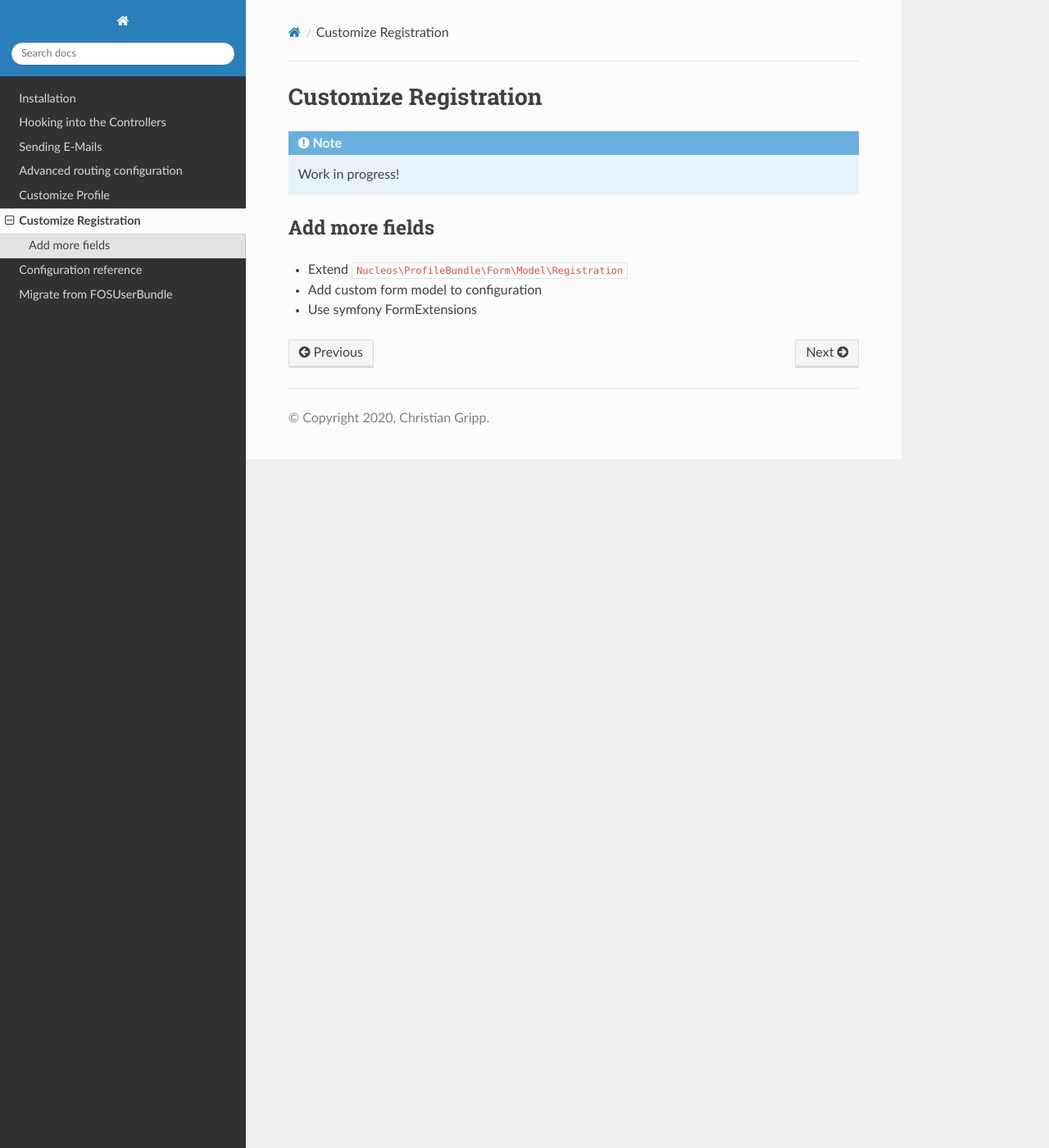
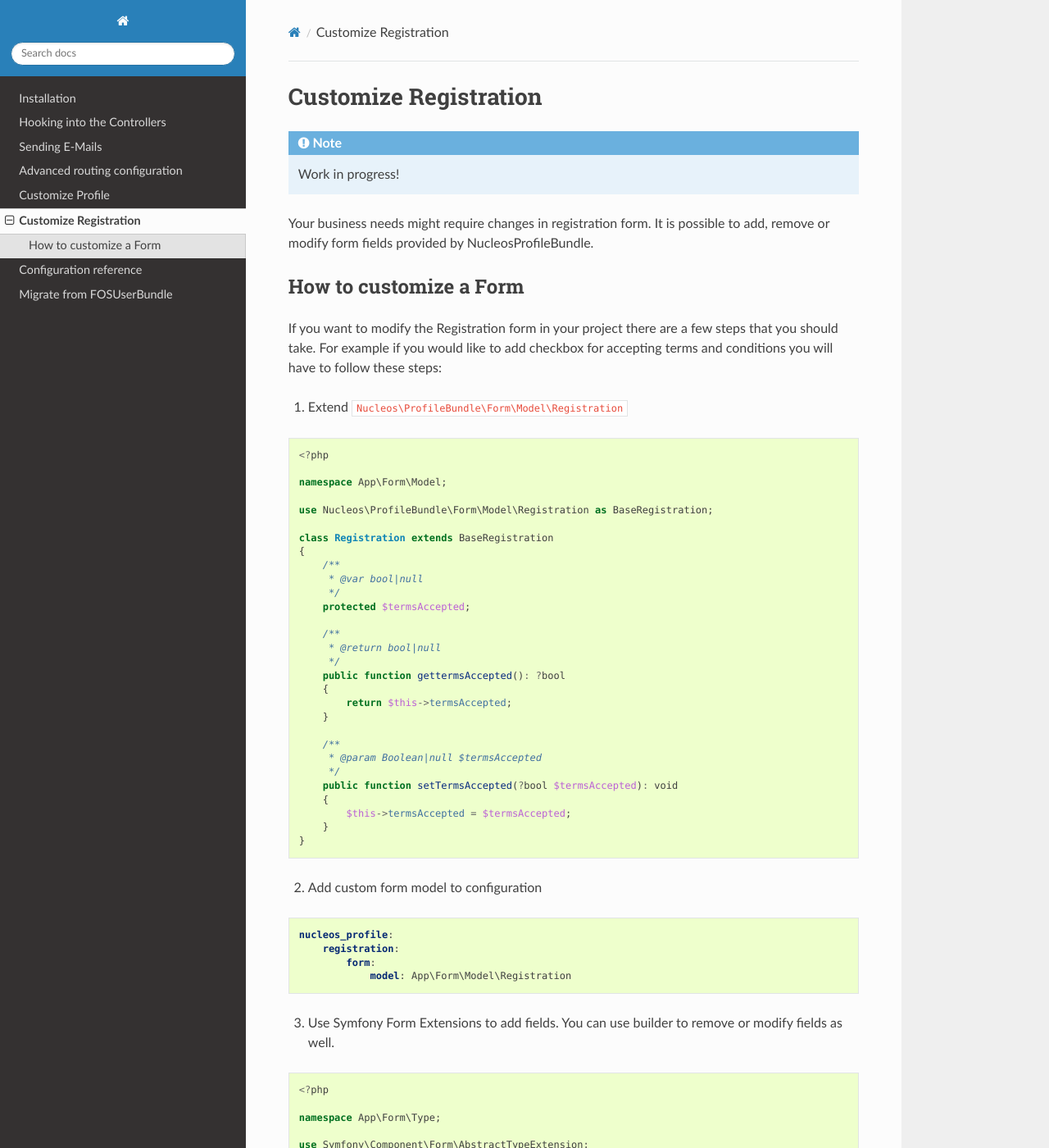
Before and after one commit to nucleos/NucleosProfileBundle, a Sphinx documentation site: the page built from docs/customize_registration.rst, in a window 1280 px wide and 1400 px high. Shown: the whole window at 82% size. Built offline with Sphinx 7.4.7 and the Read the Docs theme 2.0.0, drawn with Linux system fonts in a browser that asks for light colours; some of the changed text lies outside the part shown.

Commit message:
Improve customize registration form documentation page

```diff
--- a/docs/customize_registration.rst
+++ b/docs/customize_registration.rst
@@ -5,9 +5,79 @@ Customize Registration
 
     Work in progress!
 
-Add more fields
----------------
 
-- Extend ``Nucleos\ProfileBundle\Form\Model\Registration``
-- Add custom form model to configuration
-- Use symfony FormExtensions
+Your business needs might require changes in registration form. It is possible to add, remove or modify form fields provided by NucleosProfileBundle.
+
+How to customize a Form
+-----------------------
+
+If you want to modify the Registration form in your project there are a few steps that you should take. For example if you would like to add checkbox for accepting terms and conditions you will have to follow these steps:
+
+1. Extend ``Nucleos\ProfileBundle\Form\Model\Registration``
+
+.. code-block:: php
+
+    <?php
+
+    namespace App\Form\Model;
+
+    use Nucleos\ProfileBundle\Form\Model\Registration as BaseRegistration;
+
+    class Registration extends BaseRegistration
+    {
+        /**
+         * @var bool|null
+         */
+        protected $termsAccepted;
+
+        /**
+         * @return bool|null
+         */
+        public function gettermsAccepted(): ?bool
+        {
+            return $this->termsAccepted;
+        }
+
+        /**
+         * @param Boolean|null $termsAccepted
+         */
+        public function setTermsAccepted(?bool $termsAccepted): void
+        {
+            $this->termsAccepted = $termsAccepted;
+        }
+    }
+
+2. Add custom form model to configuration
+
+.. code-block:: yaml
+
+    nucleos_profile:
+        registration:
+            form:
+                model: App\Form\Model\Registration
+
+3. Use Symfony Form Extensions to add fields. You can use builder to remove or modify fields as well.
+
+.. code-block:: php
+
+    <?php
+
+    namespace App\Form\Type;
+
+    use Symfony\Component\Form\AbstractTypeExtension;
+    use Symfony\Component\Form\FormBuilderInterface;
+    use Symfony\Component\Form\Extension\Core\Type\CheckboxType;
+
+    class RegistrationFormType extends AbstractTypeExtension
+    {
+        public function buildForm(FormBuilderInterface $builder, array $options)
+        {
+            // Adding new fields works just like in the parent form type.
+            $builder->add('termsAccepted', CheckboxType::class);
+        }
+
+        public static function getExtendedTypes(): iterable
+        {
+            return ['Nucleos\ProfileBundle\Form\Type\RegistrationFormType'];
+        }
+    }
```
